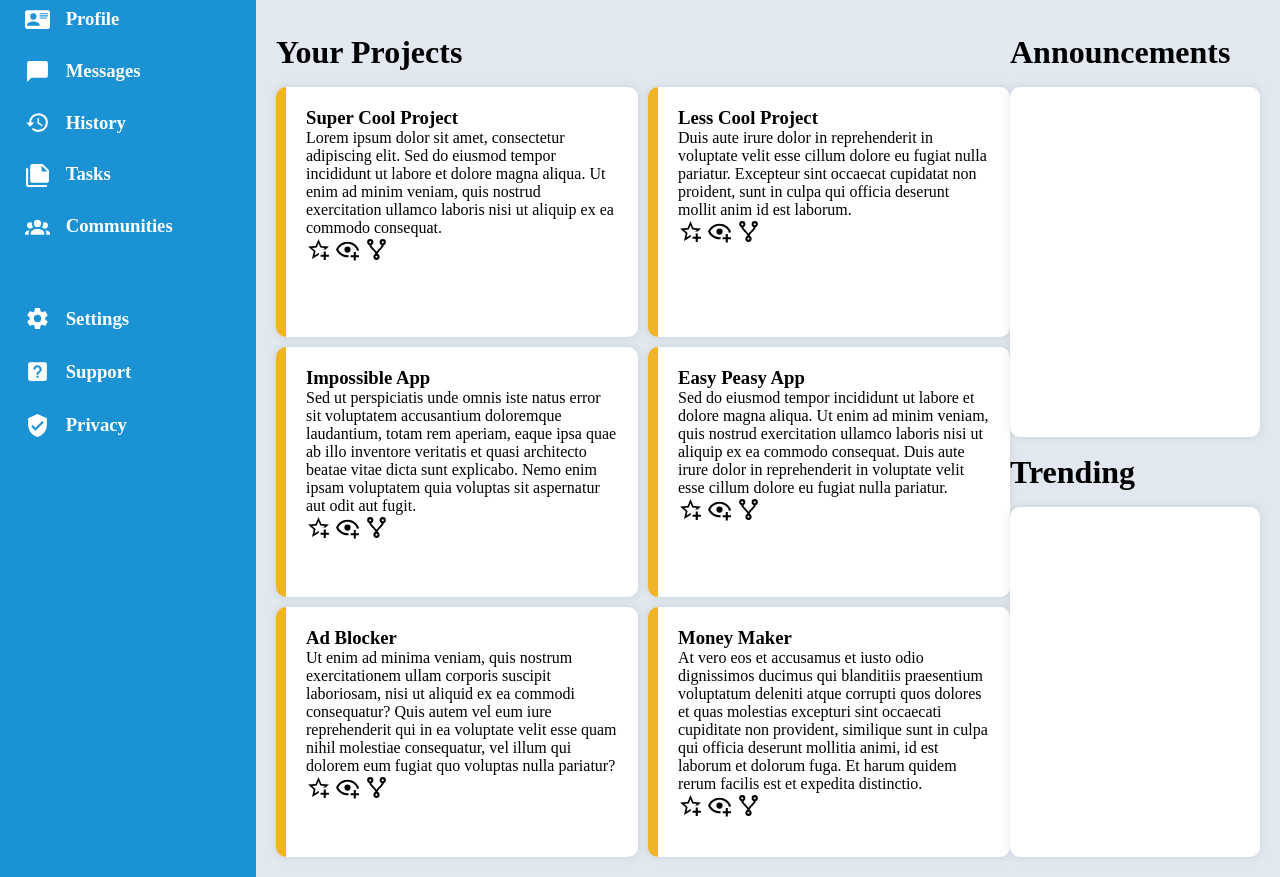
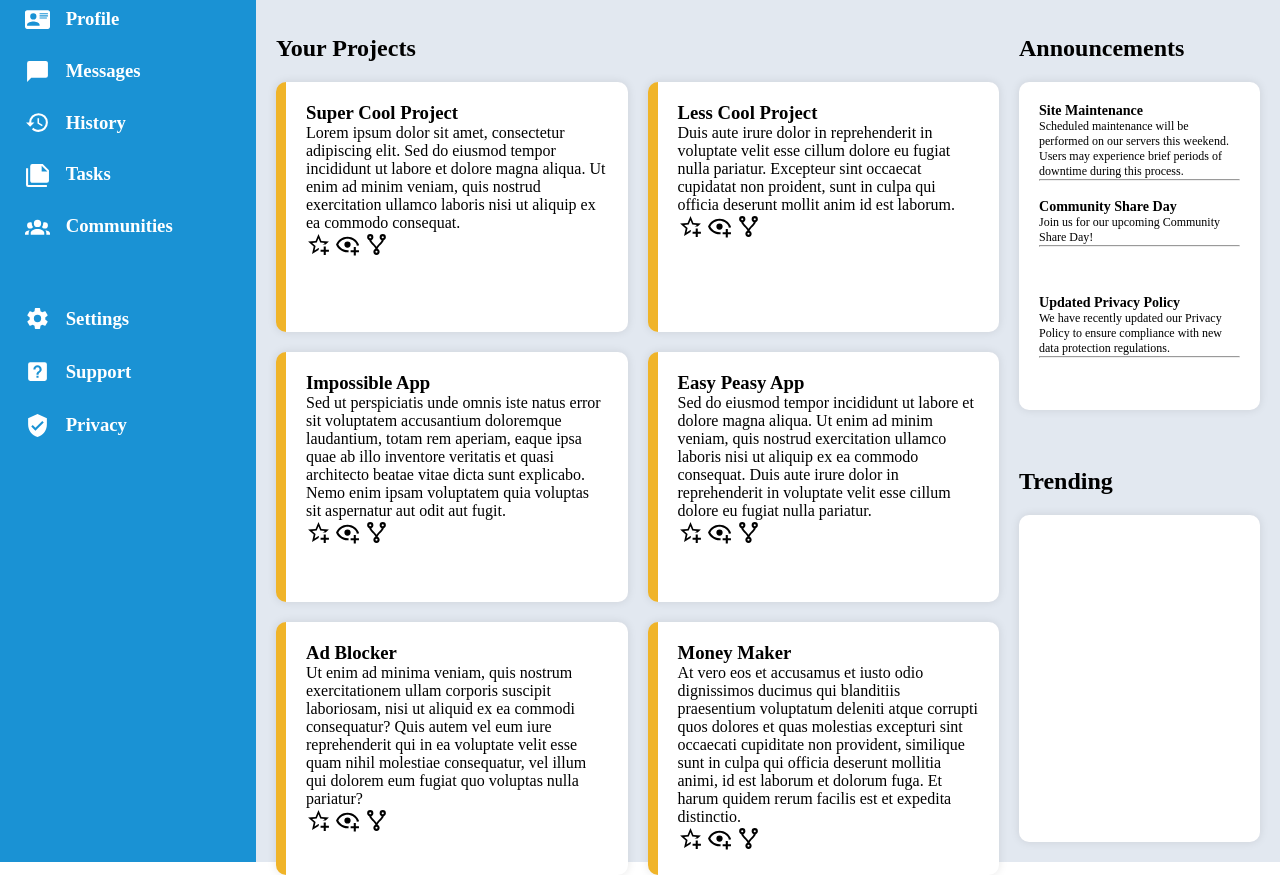
Before and after one commit to leonlunadev/odin-admin-dashboard, a plain HTML site: page index.html in a window 1280 px wide. Shown: the part 203-1080 px from the top of the page. Drawn offline with Linux system fonts and the light colour scheme.

Commit message:
adds content

```diff
--- a/index.html
+++ b/index.html
@@ -82,8 +82,10 @@
             <div class="projects">
                 <div class="cards">
                     <div class="content">
+                        <div>
                             <h3>Super Cool Project</h3>
                            <p>Lorem ipsum dolor sit amet, consectetur adipiscing elit. Sed do eiusmod tempor incididunt ut labore et dolore magna aliqua. Ut enim ad minim veniam, quis nostrud exercitation ullamco laboris nisi ut aliquip ex ea commodo consequat.</p>
+                        </div>
                         <div class="icons">
                             <img src="assets/star-plus-outline.svg" alt="star" class="icon">
                             <img src="assets/eye-plus-outline.svg" alt="eye" class="icon">
@@ -93,8 +95,10 @@
                 </div>
                 <div class="cards">
                     <div class="content">
+                        <div>
                             <h3>Less Cool Project</h3>
                             <p>Duis aute irure dolor in reprehenderit in voluptate velit esse cillum dolore eu fugiat nulla pariatur. Excepteur sint occaecat cupidatat non proident, sunt in culpa qui officia deserunt mollit anim id est laborum.</p>
+                        </div>
                           <div class="icons">
                             <img src="assets/star-plus-outline.svg" alt="star" class="icon">
                             <img src="assets/eye-plus-outline.svg" alt="eye" class="icon">
@@ -104,9 +108,10 @@
                 </div>
                 <div class="cards">
                     <div class="content">
+                        <div>
                             <h3>Impossible App</h3>
                             <p>Sed ut perspiciatis unde omnis iste natus error sit voluptatem accusantium doloremque laudantium, totam rem aperiam, eaque ipsa quae ab illo inventore veritatis et quasi architecto beatae vitae dicta sunt explicabo. Nemo enim ipsam voluptatem quia voluptas sit aspernatur aut odit aut fugit.</p>
-
+                        </div>
                         <div class="icons">
                             <img src="assets/star-plus-outline.svg" alt="star" class="icon">
                             <img src="assets/eye-plus-outline.svg" alt="eye" class="icon">
@@ -116,56 +121,71 @@
                 </div>
                 <div class="cards">
                     <div class="content">
+                        <div>
                             <h3>Easy Peasy App</h3>
                             <p>Sed do eiusmod tempor incididunt ut labore et dolore magna aliqua. Ut enim ad minim veniam, quis nostrud exercitation ullamco laboris nisi ut aliquip ex ea commodo consequat. Duis aute irure dolor in reprehenderit in voluptate velit esse cillum dolore eu fugiat nulla pariatur.</p>
+                        </div>
                           <div class="icons">
                             <img src="assets/star-plus-outline.svg" alt="star" class="icon">
                             <img src="assets/eye-plus-outline.svg" alt="eye" class="icon">
                             <img src="assets/source-fork.svg" alt="fork" class="icon">
                         </div>
-
                     </div>
                 </div>
-
                 <div class="cards">
                     <div class="content">
+                        <div>
                             <h3>Ad Blocker</h3>
                             <p>Ut enim ad minima veniam, quis nostrum exercitationem ullam corporis suscipit laboriosam, nisi ut aliquid ex ea commodi consequatur? Quis autem vel eum iure reprehenderit qui in ea voluptate velit esse quam nihil molestiae consequatur, vel illum qui dolorem eum fugiat quo voluptas nulla pariatur?</p>
+                        </div>
                         <div class="icons">
                             <img src="assets/star-plus-outline.svg" alt="star" class="icon">
                             <img src="assets/eye-plus-outline.svg" alt="eye" class="icon">
                             <img src="assets/source-fork.svg" alt="fork" class="icon">
                         </div>
-
                     </div>
                 </div>
                 <div class="cards">
                     <div class="content">
+                        <div>
                             <h3>Money Maker</h3>
                             <p>At vero eos et accusamus et iusto odio dignissimos ducimus qui blanditiis praesentium voluptatum deleniti atque corrupti quos dolores et quas molestias excepturi sint occaecati cupiditate non provident, similique sunt in culpa qui officia deserunt mollitia animi, id est laborum et dolorum fuga. Et harum quidem rerum facilis est et expedita distinctio.</p>
+                        </div>
                            <div class="icons">
                             <img src="assets/star-plus-outline.svg" alt="star" class="icon">
                             <img src="assets/eye-plus-outline.svg" alt="eye" class="icon">
                             <img src="assets/source-fork.svg" alt="fork" class="icon">
                         </div>
-
                     </div>
                 </div>
             </div>
-            <div class="announcements"></div>
+            <div class="announcements">
+                <div class="announcement">
+                    <h3>Site Maintenance</h3>
+                    <p>Scheduled maintenance will be performed on our servers this weekend. Users may experience brief periods of downtime during this process. </p>
+                    <hr>
+                </div>
+                <div class="announcement">
+                    <h3>Community Share Day</h3>
+                    <p>Join us for our upcoming Community Share Day! </p>
+                    <hr>
+                </div>
+                <div class="announcement">
+                    <h3>Updated Privacy Policy</h3>
+                    <p>We have recently updated our Privacy Policy to ensure compliance with new data protection regulations. </p>
+                    <hr>
+                </div>
+            </div>
             <h1>Trending</h1>
-            <div class="trending"></div>
-
-
-
+            <div class="trending">
+                <div class="trend">
 
                 </div>
-
-
-
-
-
+                <div class="trend"></div>
+                <div class="trend"></div>
+                <div class="trend"></div>
             </div>
-
+        </div>
+    </div>
 </body>
 </html>
--- a/style.css
+++ b/style.css
@@ -119,11 +119,13 @@ svg {
   display: grid;
   grid-template-columns: 3fr 1fr;
   grid-template-rows: 1fr 5fr 1fr 5fr;
-  padding: 20px;
+  padding: 0 20px 20px 20px;
+  gap: 20px;
 }
 
 .main-content h1 {
-  align-self: center;
+  align-self: end;
+  font-size: 24px;
 }
 
 .projects {
@@ -132,30 +134,37 @@ svg {
   display: grid;
   grid-template-columns: repeat(auto-fit, minmax(350px, 1fr));
   grid-template-rows: repeat(auto-fit, minmax(250px, 1fr));
-  gap: 10px;
+  gap: 20px;
 }
 
 .trending {
   background-color: white;
-  width: 250px;
-  height: 350px;
+  width: 100%;
+  height: 100%;
   place-self: center;
   border-radius: 10px;
   box-shadow: 0 0 10px 0 rgba(0, 0, 0, 0.1);
+  display: grid;
+  padding: 20px;
+  grid-template-rows: 1fr 1fr 1fr 1fr;
+  font-size: 12px;
 }
 
 .announcements {
   background-color: white;
-  height: 350px;
-  width: 250px;
+  height: 100%;
+  width: 100%;
   place-self: center;
   border-radius: 10px;
   box-shadow: 0 0 10px 0 rgba(0, 0, 0, 0.1);
+  display: grid;
+  padding: 20px;
+  grid-template-rows: 1fr 1fr 1fr;
+  font-size: 12px;
 }
 
 .cards {
   background-color: white;
-
   border-radius: 10px;
   border-left: 10px solid #f0b429;
   box-shadow: 0 0 10px 0 rgba(0, 0, 0, 0.1);
```
Lines whose indentation alone changed are shown as unchanged.
